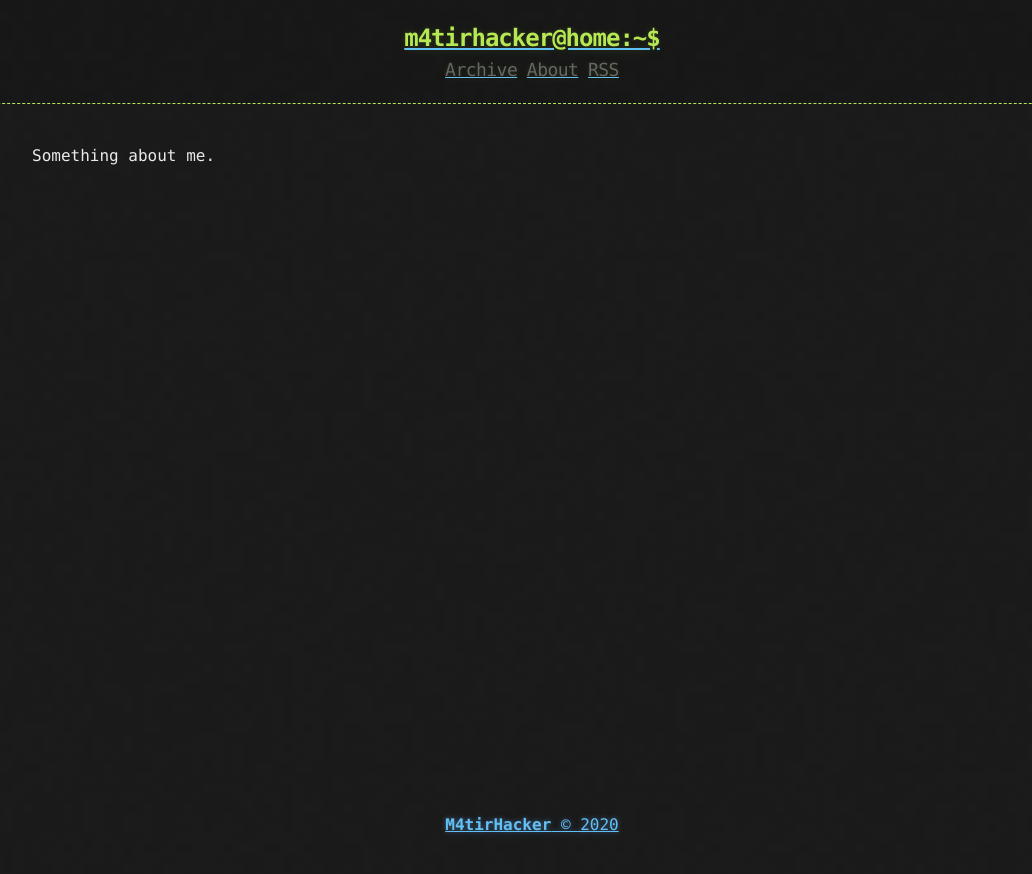
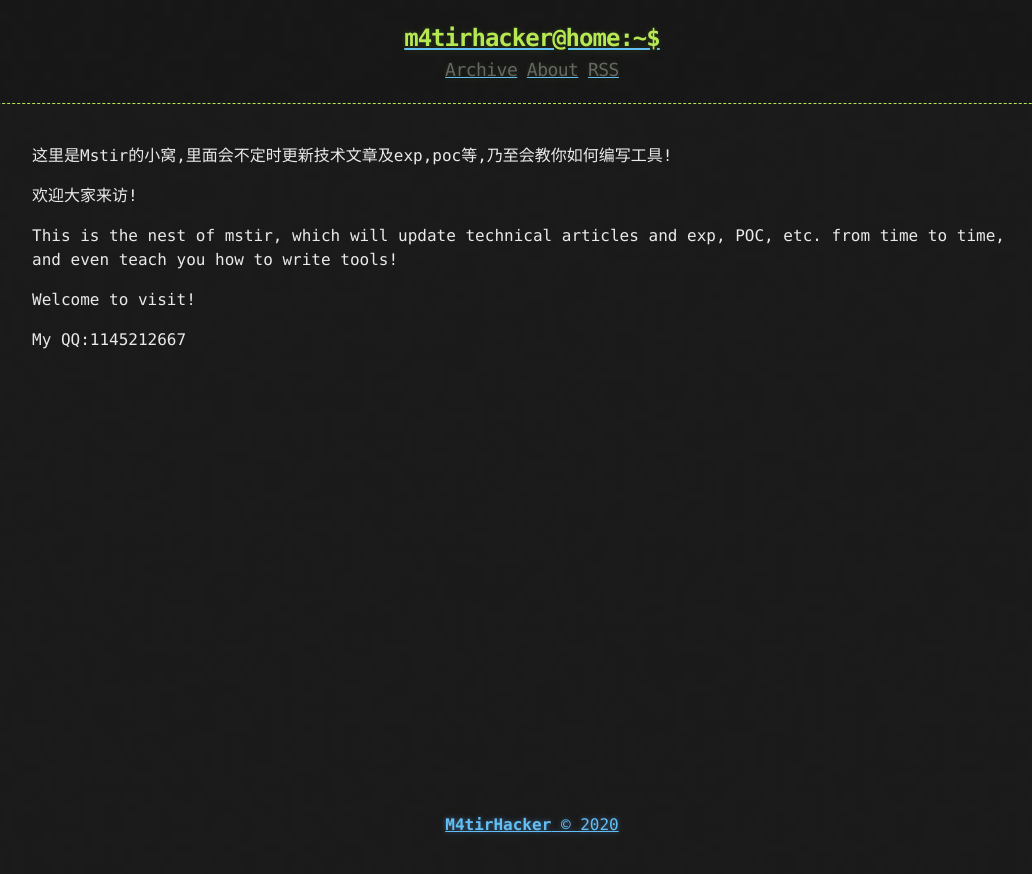
Before and after one commit to M4tir/M4tir.github.io, a Jekyll site: the page built from about.md, in a window 1280 px wide. Shown: the top 874 px of the page, without its empty margins (108-1140 px from the left). Built offline with Jekyll 4.4.1, drawn with Linux system fonts in a browser that asks for light colours.

Commit message:
Update about.md

```diff
--- a/about.md
+++ b/about.md
@@ -1,6 +1,14 @@
 ---
 layout: page
-title: About
+title: 关于
 ---
 
-Something about me.
+这里是Mstir的小窝,里面会不定时更新技术文章及exp,poc等,乃至会教你如何编写工具!
+
+欢迎大家来访!
+
+This is the nest of mstir, which will update technical articles and exp, POC, etc. from time to time, and even teach you how to write tools!
+
+Welcome to visit!
+
+My QQ:1145212667
```
